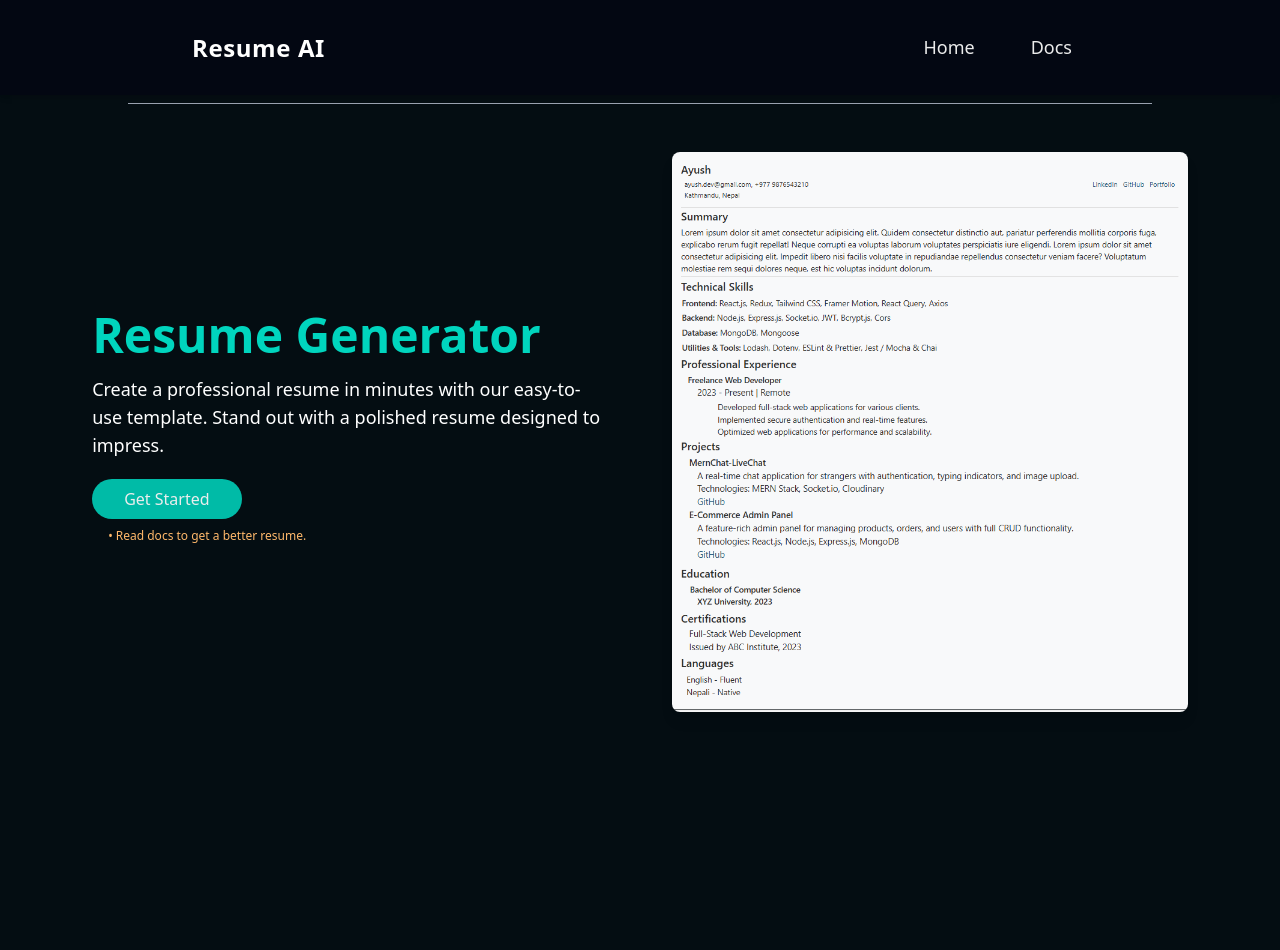
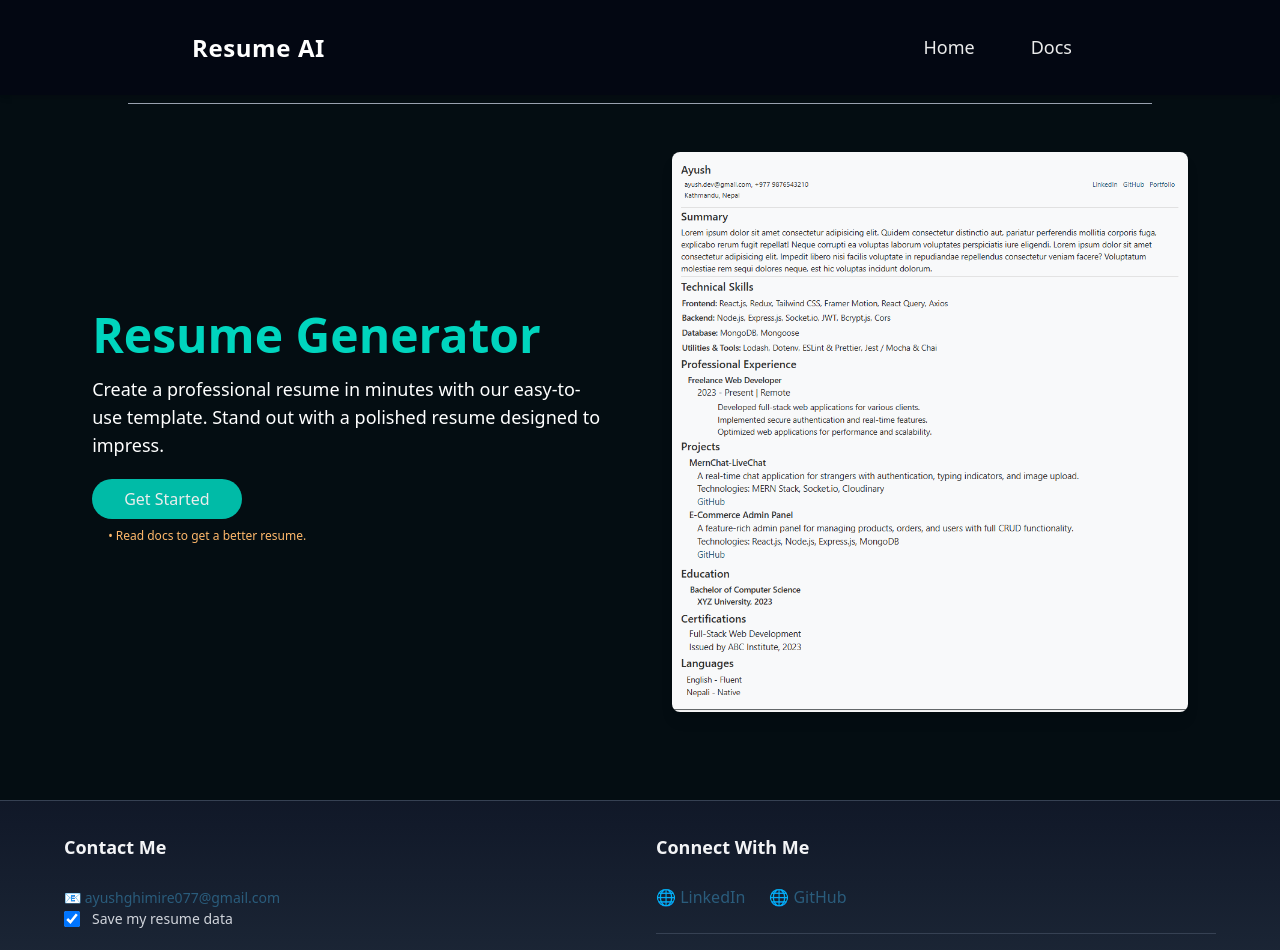
Before and after one commit to AyushGhimire077/ResumeAI, a React (Vite) app in the folder client/: page / in a window 1280 px wide. Shown: the top 950 px of the page. Before the commit the page ends 800 px from the top, so only its background shows below. Built offline with nearby package versions, Linux system fonts and the light colour scheme.

Commit message:
Added checkbox for saving data to db

```diff
--- /dev/null
+++ b/client/src/components/Footer.jsx
@@ -0,0 +1,87 @@
+import React, { useContext, useEffect } from "react";
+import { ResumeContext } from "../resumeContext/resumeContext.jsx";
+
+const Footer = () => {
+  const { checkBox, setCheckBox } = useContext(ResumeContext);
+
+  // Load state from localStorage on mount
+  useEffect(() => {
+    const savedCheckBox = localStorage.getItem("resumeCheckBox");
+    if (savedCheckBox !== null) {
+      setCheckBox(JSON.parse(savedCheckBox));
+    }
+  }, []);
+
+  // Save state to localStorage whenever it changes
+  useEffect(() => {
+    localStorage.setItem("resumeCheckBox", JSON.stringify(checkBox));
+  }, [checkBox]);
+
+  const handleCheckboxChange = (e) => {
+    setCheckBox(e.target.checked);
+  };
+
+  return (
+    <footer className="bg-gradient-to-b from-gray-900 to-gray-800 text-gray-300 py-8 px-4 mt-12 border-t border-gray-700">
+      <div className="max-w-6xl mx-auto">
+        <div className="grid grid-cols-1 md:grid-cols-2 gap-8">
+          {/* Left Side - Contact & Consent */}
+          <div className="space-y-6">
+            <h3 className="text-lg font-semibold text-gray-100">Contact Me</h3>
+            <a
+              href="mailto:ayushghimire077@gmail.com"
+              className="text-sm hover:text-blue-400 transition"
+            >
+              📧 ayushghimire077@gmail.com
+            </a>
+
+            {/* Checkbox */}
+            <div className="flex items-center space-x-3">
+              <input
+                type="checkbox"
+                id="resumeCheckBox"
+                checked={checkBox}
+                onChange={handleCheckboxChange}
+                className="w-4 h-4 text-blue-600 bg-gray-700 border-gray-300 rounded focus:ring-blue-500 focus:ring-2"
+              />
+              <label htmlFor="resumeCheckBox" className="text-sm text-gray-300">
+                Save my resume data
+              </label>
+            </div>
+          </div>
+
+          {/* Right Side - Social & Credits */}
+          <div className="space-y-6">
+            <h3 className="text-lg font-semibold text-gray-100">
+              Connect With Me
+            </h3>
+            <div className="flex space-x-6">
+              <a
+                href="https://www.linkedin.com/in/ayushghimiree"
+                target="_blank"
+                rel="noopener noreferrer"
+              >
+                🌐 LinkedIn
+              </a>
+              <a
+                href="https://github.com/ayushghimire077"
+                target="_blank"
+                rel="noopener noreferrer"
+              >
+                🌐 GitHub
+              </a>
+            </div>
+
+            <div className="border-t border-gray-700 pt-4">
+              <p className="text-xs text-gray-500">
+                &copy; {new Date().getFullYear()} Ayush Ghimire
+              </p>
+            </div>
+          </div>
+        </div>
+      </div>
+    </footer>
+  );
+};
+
+export default Footer;
--- a/client/src/pages/Home.jsx
+++ b/client/src/pages/Home.jsx
@@ -1,10 +1,12 @@
 import React from 'react'
 import Hero from '../components/Hero'
+import Footer from '../components/Footer'
 
 const Home = () => {
   return (
     <>
-        <Hero />
+      <Hero />
+      <Footer />
     </>
   )
 }
--- a/client/src/pages/Resume.jsx
+++ b/client/src/pages/Resume.jsx
@@ -1,4 +1,4 @@
-import React, { useContext, useEffect, useState } from "react";
+import React, { useContext, useState } from "react";
 import { ResumeContext } from "../resumeContext/resumeContext.jsx";
 import html2pdf from "html2pdf.js";
 import '../customResume/custom1.css';
@@ -7,17 +7,20 @@ const ResumeGenerator = () => {
   const { isLoading: loading, resume, resumeInfo } = useContext(ResumeContext);
   const [userInfo, setUserInfo] = useState("");
 
-  useEffect(() => {
-    console.log(resume);
-  }, [resume]);
+  const savedCheckBox = JSON.parse(localStorage.getItem("resumeCheckBox"));
 
   const handleChange = (e) => {
     setUserInfo(e.target.value);
   };
 
+
   const handleSubmit = async (e) => {
     e.preventDefault();
-    resumeInfo(userInfo);
+    if (savedCheckBox) {
+      resumeInfo(userInfo);
+    } else {
+      alert("Please accept the terms and conditions.");
+    }
   };
 
 const generatedPDF = () => {
--- a/client/src/resumeContext/resumeContext.jsx
+++ b/client/src/resumeContext/resumeContext.jsx
@@ -7,6 +7,7 @@ const ResumeProvider = ({ children }) => {
 
     const [isLoading, setIsLoading] = useState(false);
     const [resume, setResume] = useState(null);
+    const [checkBox, setCheckBox] = useState(true);
 
     const backendURI = "https://resume-ai-backend-sigma.vercel.app"
 
@@ -33,6 +34,8 @@ const ResumeProvider = ({ children }) => {
       resumeInfo,
       resume,
       isLoading,
+        checkBox,
+      setCheckBox,
     };
 
 
```
